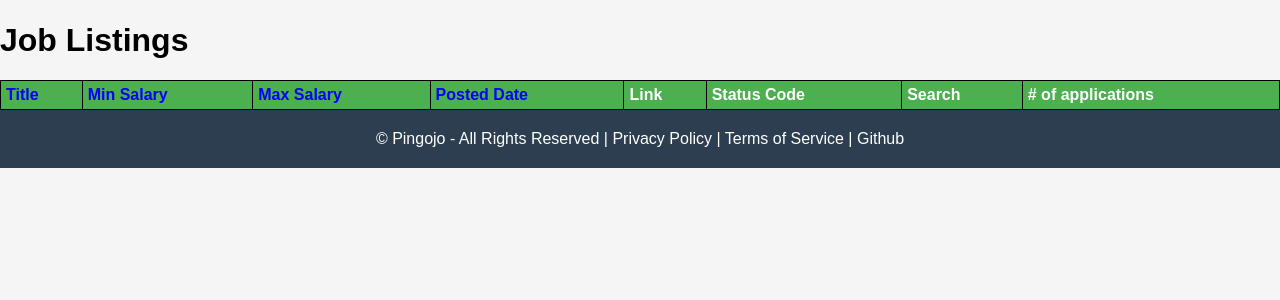
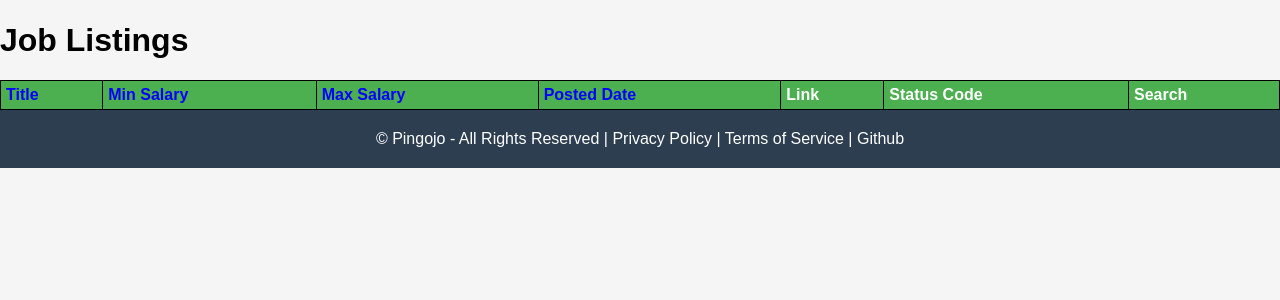
Before and after one commit to pingojo/website, a Django app: page /jobs/ in a window 1280 px wide. Shown: the part 163-463 px from the top of the page. Run offline with Django 3.2, Linux system fonts and the light colour scheme; data that the repository does not hold is empty; some libraries are stand-ins or nearby versions.

Commit message:
remove application count from job list

```diff
--- a/website/templates/job_list.html
+++ b/website/templates/job_list.html
@@ -41,7 +41,6 @@ a {
       <th>Link</th>
       <th>Status Code</th>
       <th>Search</th>
-      <th># of applications</th>
     </tr>
   </thead>
   <tbody>
@@ -65,7 +64,7 @@ a {
 
             <img src="{% static 'svg/search-google.svg' %}" alt="email" width="20" height="20">
         </td>
-          <td>{{job.application_set.all|length}}</td>
+
       </tr>
       {% endfor %}
   </tbody>
```
